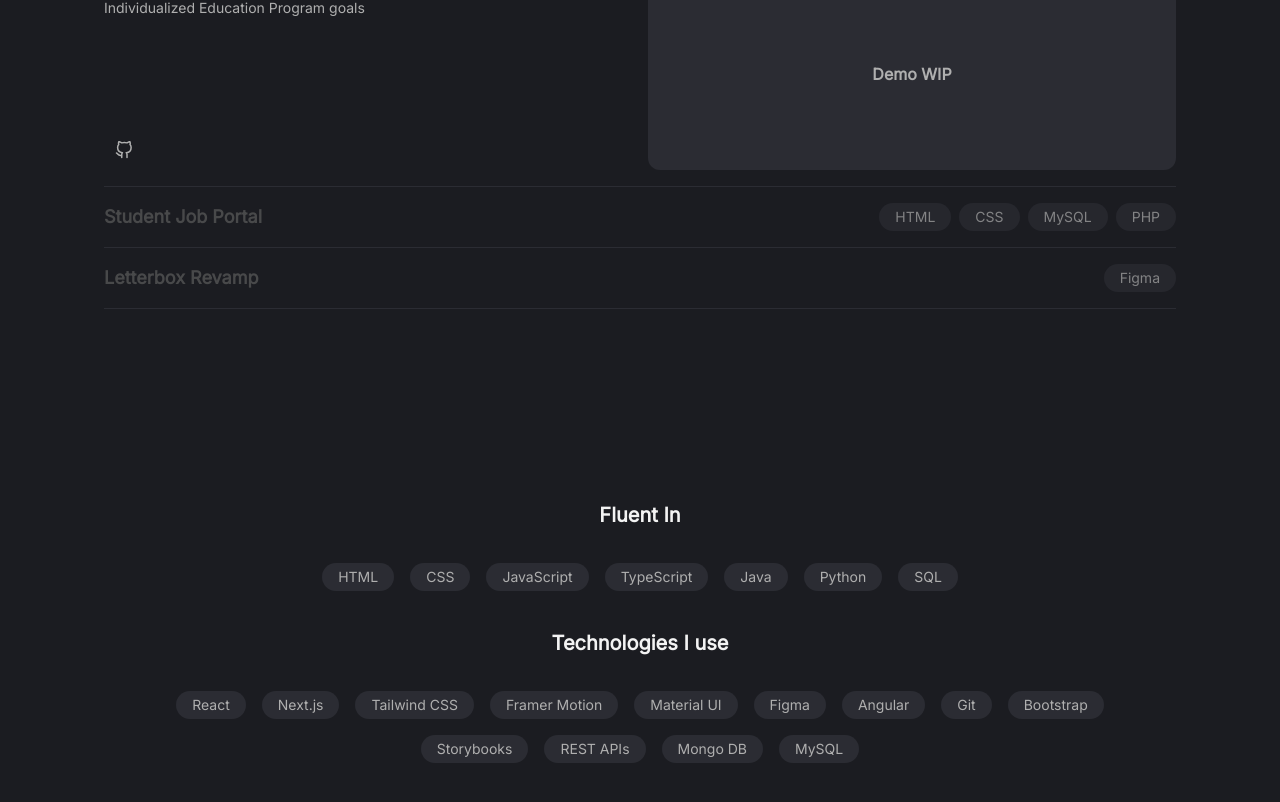
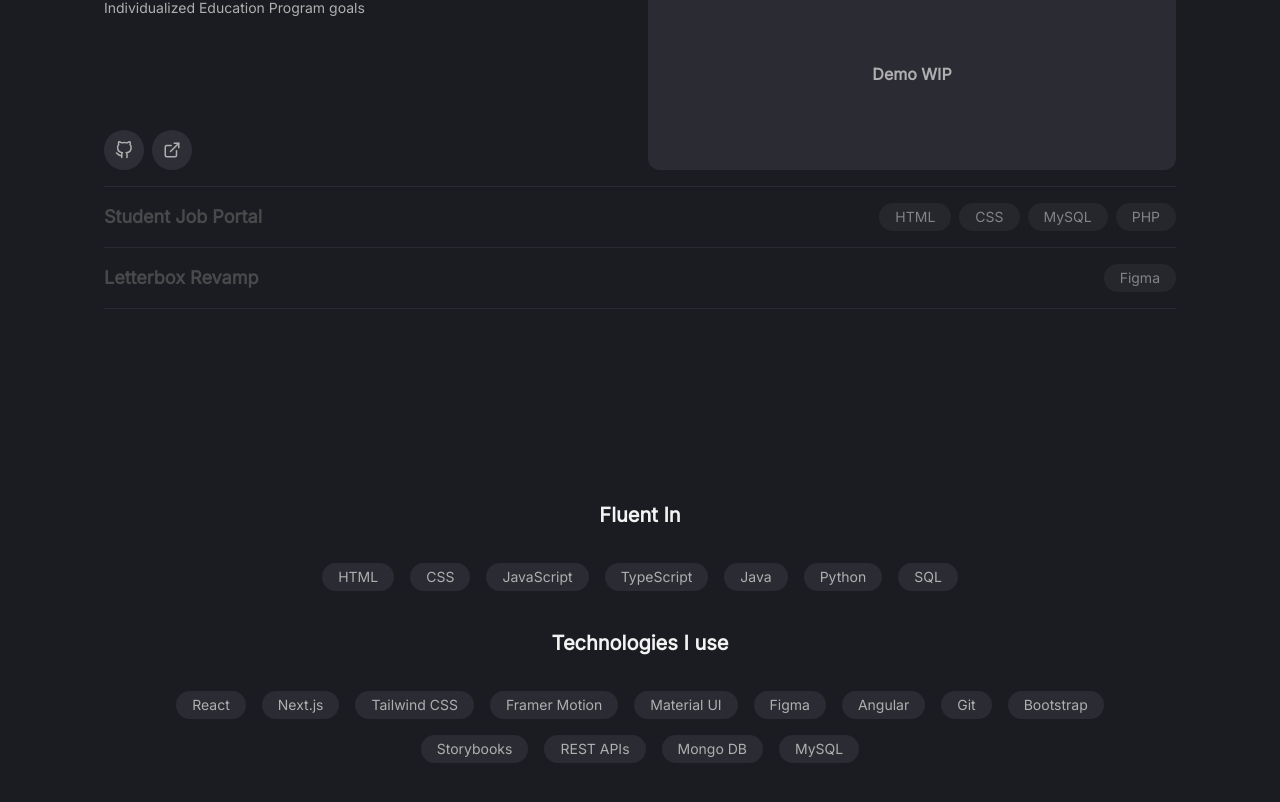
Before and after one commit to conley-tjahjono/my-portfolio, a Next.js app: page / in a window 1280 px wide. Shown: the part 978-1780 px from the top of the page. Built offline with nearby package versions, Linux system fonts and the light colour scheme.

Commit message:
Adding Changes

```diff
--- a/src/app/globals.css
+++ b/src/app/globals.css
@@ -17,4 +17,7 @@
 
   --color-text-secondary: #AFAFAF;
   --color-text-muted: #5C5C5C;
+
+  --color-surface-strong: #2E2F36;
+  --color-surface-hover: #3A3B44;
 }
--- a/src/components/Projects.tsx
+++ b/src/components/Projects.tsx
@@ -1,20 +1,22 @@
 "use client"
 import { useState } from 'react';
 import { motion, AnimatePresence } from 'framer-motion';
-import { GitHub } from 'react-feather';
+import { ExternalLink, GitHub } from 'react-feather';
 
 const projects = [
   {
     title: 'Goal Tracking',
     description: 'A web application for teachers of deaf students to track their student’s Individualized Education Program goals',
     tags: ['HTML', 'CSS', 'NodeJS', 'Javascript', 'MongoDB'],
-    url: 'https://github.com/purdue-epics-isd/TRACK'
+    url: 'https://github.com/purdue-epics-isd/TRACK',
+    productionUrl: ''
   },
   {
     title: 'Student Job Portal',
     description: 'A web appplication for students to fill out relative coursework and work experience to match respective jobs and internships',
     tags: ['HTML', 'CSS', 'MySQL', 'PHP'],
-    url: ''
+    url: '',
+    productionUrl: ''
   },
   // {
   //   title: 'Dress My Style',
@@ -25,7 +27,8 @@ const projects = [
     title: 'Letterbox Revamp',
     description: 'Redesigned the user experience and modernized the UI for a film review platform, focusing on accessibility, responsive design, and improved visual hierarchy.',
     tags: ['Figma'],
-    url: ''
+    url: '',
+    productionUrl: ''
   },
 ];
 
@@ -77,14 +80,25 @@ const Projects = () => {
                     {project.description}
                   </p>
 
+                  <div className='flex space-x-2'>
                     <a
                       href={project.url}
                       target="_blank"
                       rel="noopener noreferrer"
-                    className="inline-flex items-center justify-center w-10 h-10 rounded-full bg-[theme(colors.surface)] text-[theme(colors.text-secondary)] hover:text-[theme(colors.text-primary)] hover:bg-[theme(colors.bg-muted)] transition"
+                      className="inline-flex items-center justify-center w-10 h-10 rounded-full bg-[theme(colors.surface-strong)] text-[theme(colors.text-secondary)] hover:text-[theme(colors.text-primary)] hover:bg-[theme(colors.surface-hover)] transition-colors duration-200"
                       >
                       <GitHub size={18} />
                     </a>
+                    <a
+                      href={project.productionUrl}
+                      target="_blank"
+                      rel="noopener noreferrer"
+                      className="inline-flex items-center justify-center w-10 h-10 rounded-full bg-[theme(colors.surface-strong)] text-[theme(colors.text-secondary)] hover:text-[theme(colors.text-primary)] hover:bg-[theme(colors.surface-hover)] transition-colors duration-200"
+                      >
+                      <ExternalLink size={18} />
+                    </a>
+                  </div>
+
                 </div>
                 <div className="bg-[theme(colors.surface-2)] text-[theme(colors.text-secondary)] flex items-center justify-center rounded-xl h-48 w-full">
                   <span className="font-semibold">Demo WIP</span>
```
Lines whose indentation alone changed are shown as unchanged.
